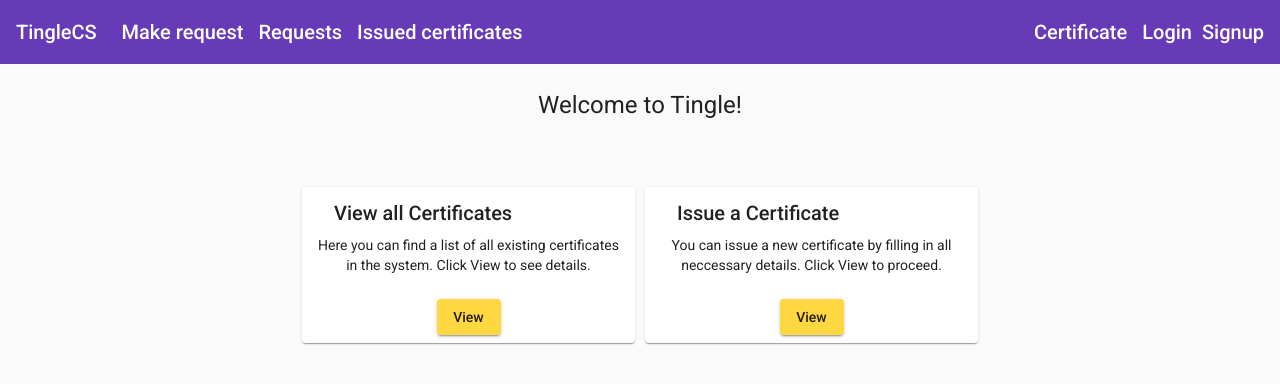
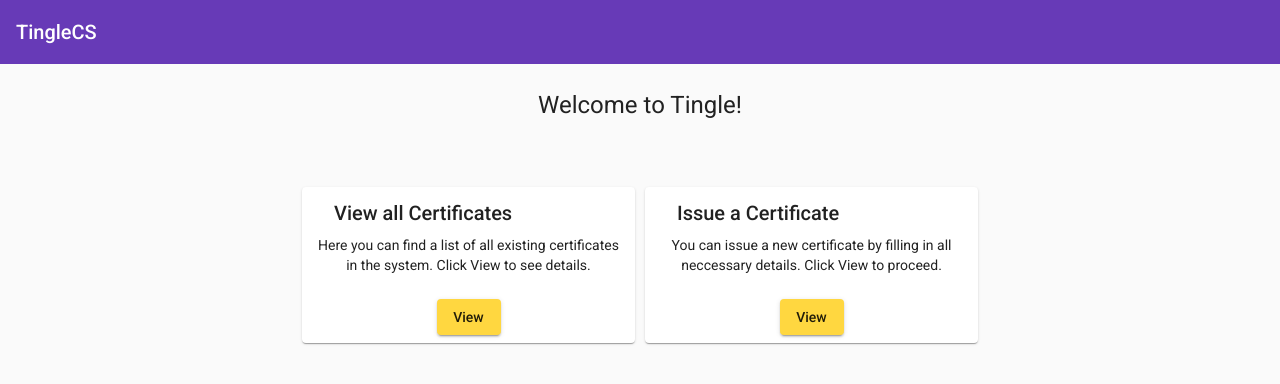
Before and after one commit to n-dusan/tingle-cs, an Angular app in the folder tingle-cs-frontend/: page /home-page in a window 1280 px wide. Shown: the top 384 px of the page. Built offline with nearby package versions, Linux system fonts and the light colour scheme.

Commit message:
Removed unnecessary links in header.

```diff
--- a/tingle-cs-frontend/src/app/navigation/header/header.component.html
+++ b/tingle-cs-frontend/src/app/navigation/header/header.component.html
@@ -1,4 +1,5 @@
 <mat-toolbar color="primary">
+    <!-- This is for responsiveness: TO DO -->
     <!-- <div>
       <button mat-icon-button (click)="sidenav.toggle()">
         <mat-icon>menu</mat-icon>
@@ -7,19 +8,19 @@
     <div>
         <a routerLink="/">TingleCS</a>
         &nbsp; &nbsp;
-        <a routerLink="/make-request">Make request</a>
+        <a routerLink="/make-request" style="visibility: hidden;">Make request</a>
         &nbsp;
-        <a routerLink="/">Requests</a>
+        <a routerLink="/" style="visibility: hidden;">Requests</a>
         &nbsp;
-        <a routerLink="/">Issued certificates</a>
+        <a routerLink="/" style="visibility: hidden;">Issued certificates</a>
 
     </div>
     <div fxFlex fxLayout fxLayoutAlign="flex-end"></div>
     <div>
         <ul fxLayout fxLayoutGap="10px" class="navigation-items">
-            <li><a routerLink="/">Certificate</a></li> &nbsp;
-            <li><a routerLink="/login">Login</a></li>
-            <li><a routerLink="/signup">Signup</a></li>
+          <!-- Login and Signup are hidden for KT1 -->
+            <li><a routerLink="/login" style="visibility: hidden;">Login</a></li>
+            <li><a routerLink="/signup" style="visibility: hidden;">Signup</a></li>
         </ul>
     </div>
 </mat-toolbar>
```
